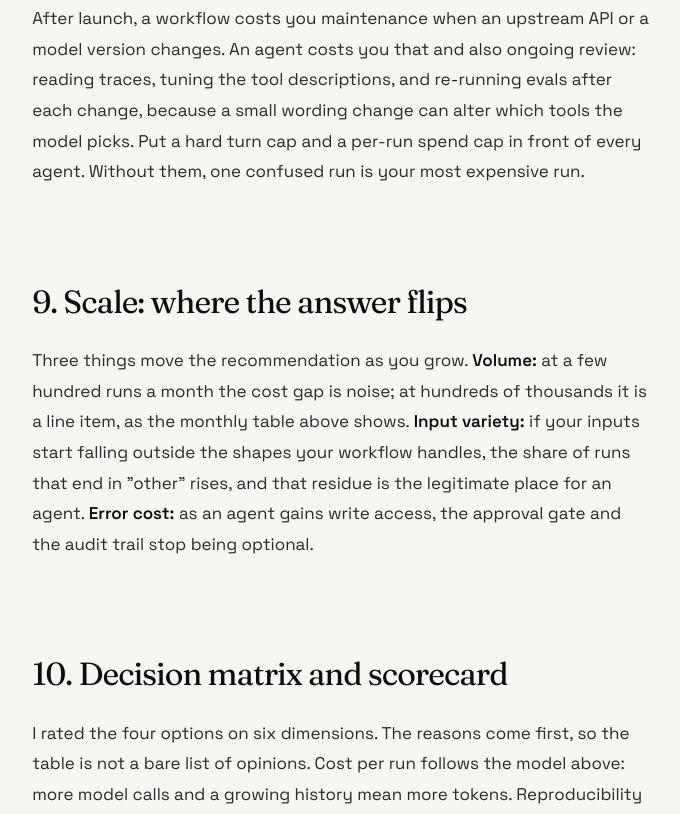
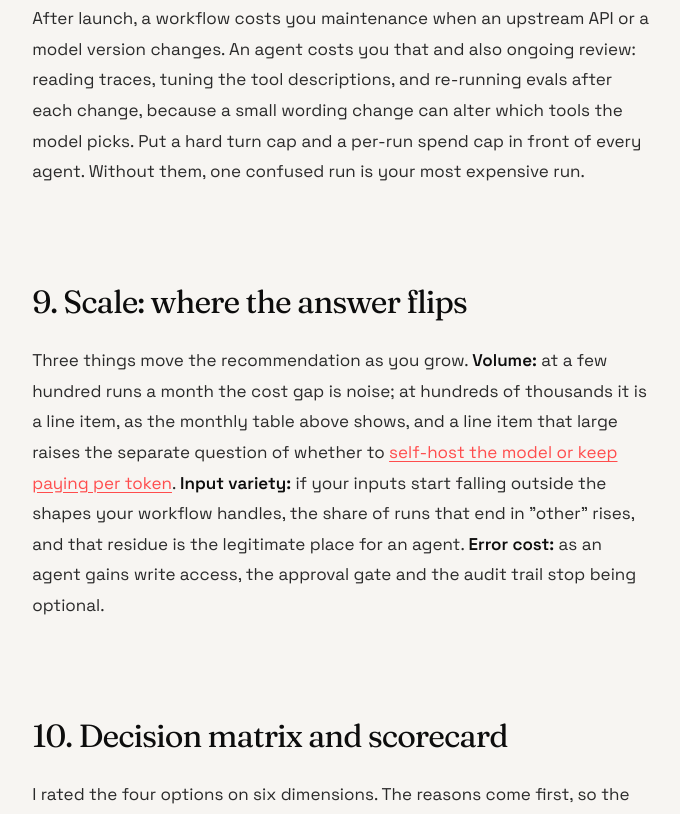
Before and after one commit to rajsuyash/rajsuyash, a plain HTML site: page blog/ai-agents-vs-workflows-decision-guide.html in a window 1280 px wide. Shown: the part 11186-12000 px from the top of the page, without its empty margins (299-979 px from the left). Drawn offline with Linux system fonts and the light colour scheme.

Commit message:
seo: internal link ai-agents-vs-workflows scale section -> self-hosted-llm-vs-api-break-even-cost-model (new 11-16)

```diff
--- a/blog/ai-agents-vs-workflows-decision-guide.html
+++ b/blog/ai-agents-vs-workflows-decision-guide.html
@@ -672,7 +672,7 @@ change code across a large repository    -&gt; bounded agent inside a workflow,
 <p>After launch, a workflow costs you maintenance when an upstream API or a model version changes. An agent costs you that and also ongoing review: reading traces, tuning the tool descriptions, and re-running evals after each change, because a small wording change can alter which tools the model picks. Put a hard turn cap and a per-run spend cap in front of every agent. Without them, one confused run is your most expensive run.</p>
 
 <h2>9. Scale: where the answer flips</h2>
-<p>Three things move the recommendation as you grow. <strong>Volume:</strong> at a few hundred runs a month the cost gap is noise; at hundreds of thousands it is a line item, as the monthly table above shows. <strong>Input variety:</strong> if your inputs start falling outside the shapes your workflow handles, the share of runs that end in "other" rises, and that residue is the legitimate place for an agent. <strong>Error cost:</strong> as an agent gains write access, the approval gate and the audit trail stop being optional.</p>
+<p>Three things move the recommendation as you grow. <strong>Volume:</strong> at a few hundred runs a month the cost gap is noise; at hundreds of thousands it is a line item, as the monthly table above shows, and a line item that large raises the separate question of whether to <a href="/blog/self-hosted-llm-vs-api-break-even-cost-model.html">self-host the model or keep paying per token</a>. <strong>Input variety:</strong> if your inputs start falling outside the shapes your workflow handles, the share of runs that end in "other" rises, and that residue is the legitimate place for an agent. <strong>Error cost:</strong> as an agent gains write access, the approval gate and the audit trail stop being optional.</p>
 
 <h2>10. Decision matrix and scorecard</h2>
 <p>I rated the four options on six dimensions. The reasons come first, so the table is not a bare list of opinions. Cost per run follows the model above: more model calls and a growing history mean more tokens. Reproducibility follows from whether the path is fixed in code. "Handles unseen inputs" is the one dimension where agents win outright, because a model can improvise where a rule cannot. Build effort counts the harness around the model (tool layer, caps, evals), which is why option C and D rate higher than B even though B has more rules to write. Every rating is my judgment (<strong>Recommendation</strong>), not a measurement.</p>
```
